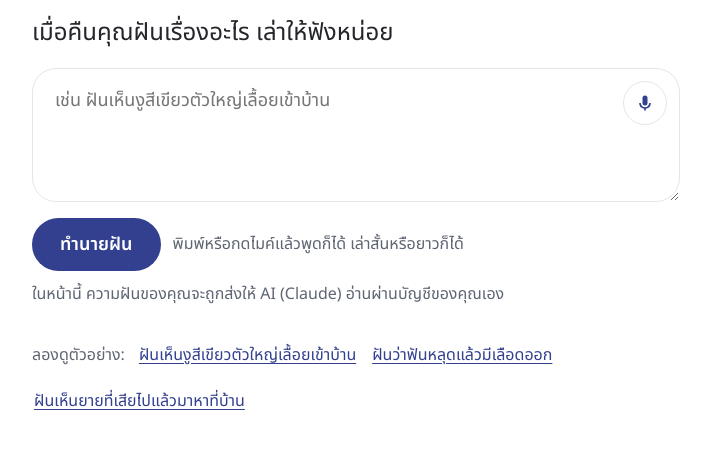
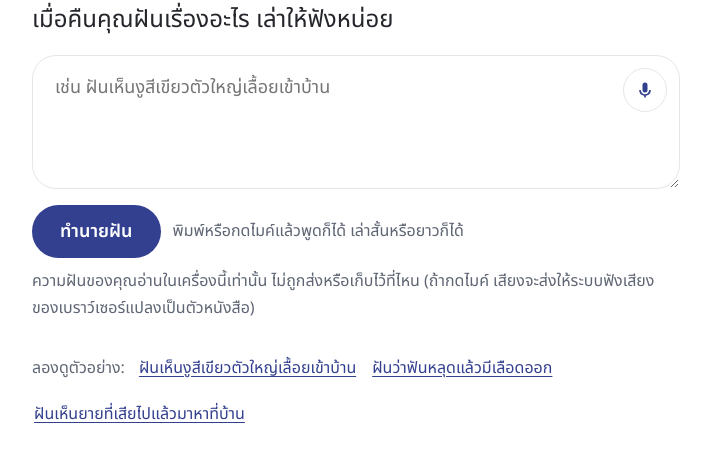
Before and after one commit to sDois/tamnai-fan, a plain HTML site: page index.html in a window 1280 px wide. Shown: the part 185-644 px from the top of the page, without its empty margins (284-995 px from the left). Drawn offline with Linux system fonts and the light colour scheme.

Commit message:
Privacy line: say the dream stays on this device when there is no Claude
Co-Authored-By: Claude Opus 5.5 <noreply@anthropic.com>

```diff
--- a/index.html
+++ b/index.html
@@ -323,7 +323,7 @@ function home(){
     ${boxHtml()}
     <div class="row"><button class="go" id="go" type="button">ทำนายฝัน</button>
       <span class="hint">พิมพ์หรือกดไมค์แล้วพูดก็ได้ เล่าสั้นหรือยาวก็ได้</span></div>
-    <p class="hint" style="margin-top:10px">ในหน้านี้ ความฝันของคุณจะถูกส่งให้ AI (Claude) อ่านผ่านบัญชีของคุณเอง</p>
+    <p class="hint" style="margin-top:10px">${window.claude ? 'ในหน้านี้ ความฝันของคุณจะถูกส่งให้ AI (Claude) อ่านผ่านบัญชีของคุณเอง' : 'ความฝันของคุณอ่านในเครื่องนี้เท่านั้น ไม่ถูกส่งหรือเก็บไว้ที่ไหน (ถ้ากดไมค์ เสียงจะส่งให้ระบบฟังเสียงของเบราว์เซอร์แปลงเป็นตัวหนังสือ)'}</p>
     <div id="err" class="err" role="alert"></div>
     <div class="row hint">ลองดูตัวอย่าง:
       <button class="try" type="button">ฝันเห็นงูสีเขียวตัวใหญ่เลื้อยเข้าบ้าน</button>
```
